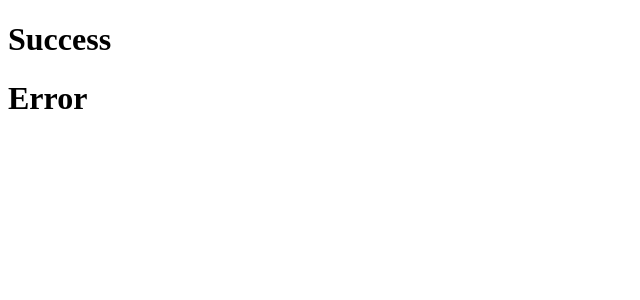
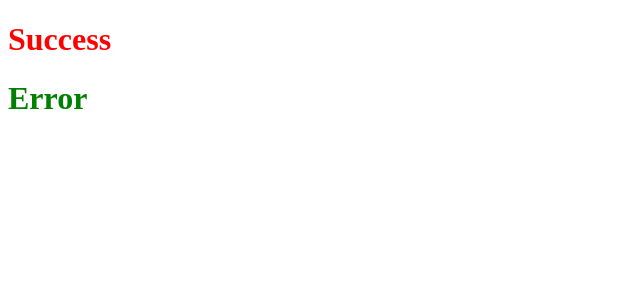
Before and after one commit to kavita2913/React-Inline-and-Module-CSS---Building-a-First-Custom-Functional-Component-Writ---68gngdccs0jm, a React app: page / in a window 1280 px wide. Shown: the top 300 px of the page, without its empty margins (0-640 px from the left). Built offline with nearby package versions, Linux system fonts and the light colour scheme.

Commit message:
Update App.js

```diff
--- a/src/components/App.js
+++ b/src/components/App.js
@@ -8,8 +8,8 @@ const heading ={
 }
   return (
     <div id="main">
-      <h1 >Success</h1>
-      <h1 id='error' >Error</h1>
+      <h1 style={{color: "red"}}>Success</h1>
+      <h1  id='error'  style={{color: "green"}} >Error</h1>
     </div>
   )
 }
```
